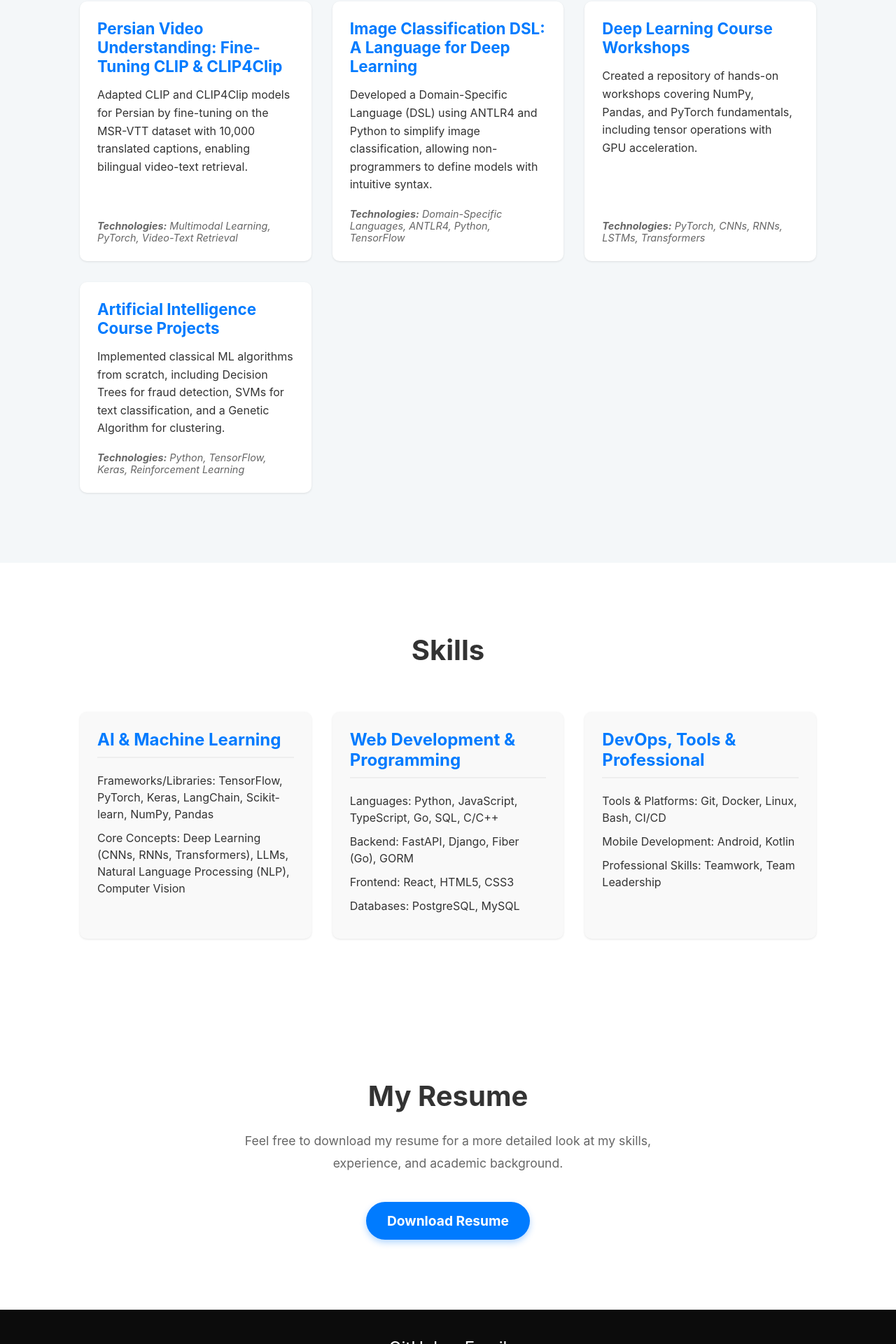
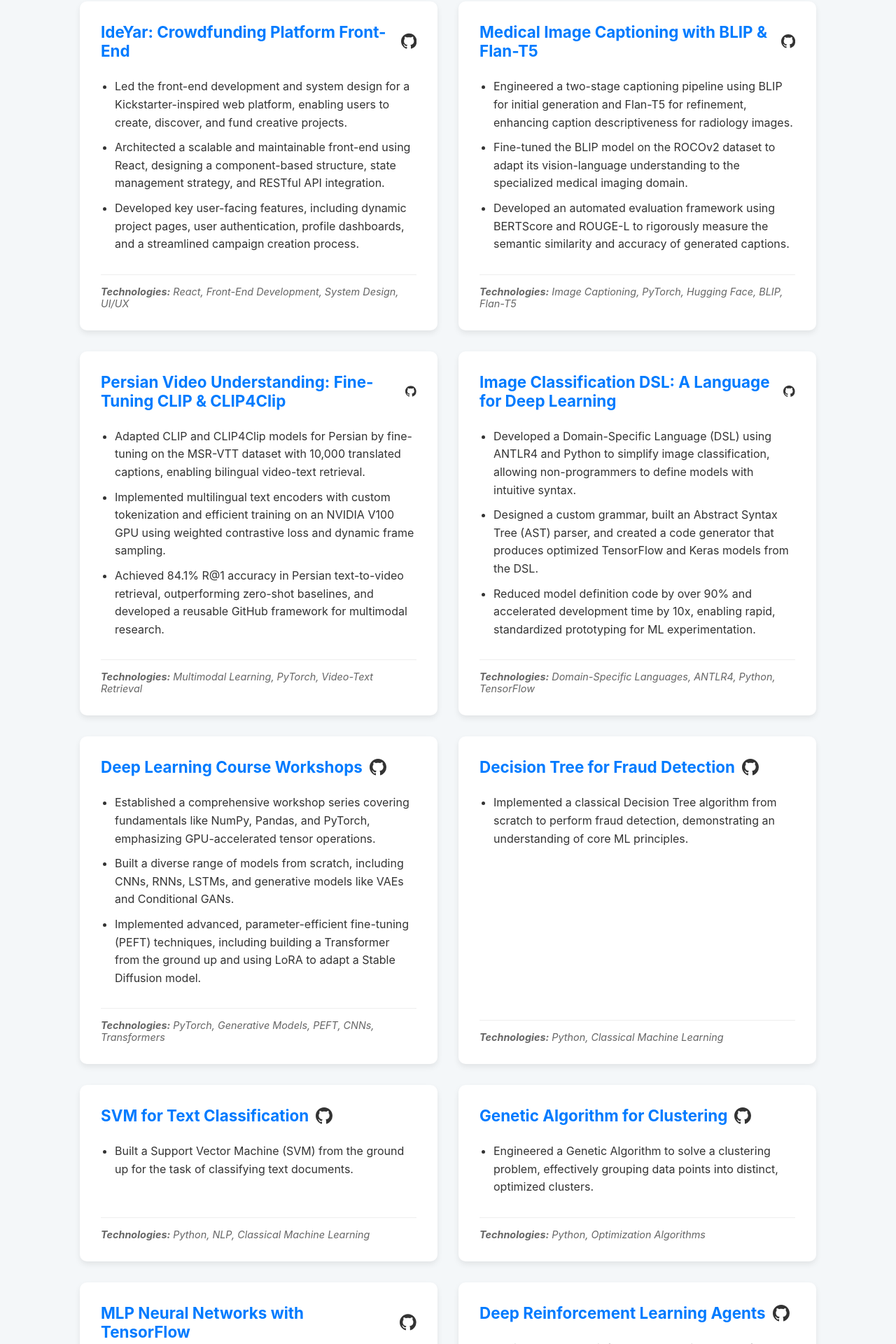
Before and after one commit to abtin81badie/abtin-portfolio, a React (Vite) app: page / in a window 1280 px wide. Shown: the part 4560-6480 px from the top of the page at 70% size. Built offline with nearby package versions, Linux system fonts and the light colour scheme.

Commit message:
feat: update the project section.

```diff
--- a/src/components/sections/Projects.tsx
+++ b/src/components/sections/Projects.tsx
@@ -1,5 +1,19 @@
 import React from "react";
 import styled from "styled-components";
+
+// SVG for the GitHub icon to avoid external dependencies
+const GithubIcon = () => (
+  <svg
+    height="24px"
+    width="24px"
+    viewBox="0 0 16 16"
+    fill="currentColor"
+    style={{ marginLeft: '10px' }}
+  >
+    <path d="M8 0C3.58 0 0 3.58 0 8c0 3.54 2.29 6.53 5.47 7.59.4.07.55-.17.55-.38 0-.19-.01-.82-.01-1.49-2.01.37-2.53-.49-2.69-.94-.09-.23-.48-.94-.82-1.13-.28-.15-.68-.52-.01-.53.63-.01 1.08.58 1.23.82.72 1.21 1.87.87 2.33.66.07-.52.28-.87.51-1.07-1.78-.2-3.64-.89-3.64-3.95 0-.87.31-1.59.82-2.15-.08-.2-.36-1.02.08-2.12 0 0 .67-.21 2.2.82.64-.18 1.32-.27 2-.27.68 0 1.36.09 2 .27 1.53-1.04 2.2-.82 2.2-.82.44 1.1.16 1.92.08 2.12.51.56.82 1.27.82 2.15 0 3.07-1.87 3.75-3.65 3.95.29.25.54.73.54 1.48 0 1.07-.01 1.93-.01 2.2 0 .21.15.46.55.38A8.013 8.013 0 0 0 16 8c0-4.42-3.58-8-8-8z"></path>
+  </svg>
+);
+
 
 const SectionContainer = styled.div`
   padding: 100px 0;
@@ -21,29 +35,52 @@ const SectionTitle = styled.h2`
 
 const ProjectsGrid = styled.div`
   display: grid;
-  grid-template-columns: repeat(auto-fit, minmax(300px, 1fr));
+  grid-template-columns: repeat(auto-fit, minmax(340px, 1fr));
   gap: 30px;
 `;
 
 const ProjectCard = styled.div`
   background: #ffffff;
-  padding: 25px;
+  padding: 30px;
   border-radius: 10px;
-  box-shadow: 0 1px 3px rgba(0, 0, 0, 0.1);
+  box-shadow: 0 4px 8px rgba(0, 0, 0, 0.08);
   display: flex;
   flex-direction: column;
+  transition: transform 0.3s ease, box-shadow 0.3s ease;
+
+  &:hover {
+    transform: translateY(-5px);
+    box-shadow: 0 8px 16px rgba(0, 0, 0, 0.12);
+  }
 `;
 
-const ProjectTitle = styled.h3`
-  font-size: 1.4rem;
-  color: #007bff;
+const ProjectTitleWrapper = styled.div`
+  display: flex;
+  align-items: center;
   margin-bottom: 15px;
 `;
 
-const ProjectDescription = styled.p`
+const ProjectTitleLink = styled.a`
+  font-size: 1.4rem;
+  color: #007bff;
+  text-decoration: none;
+  font-weight: bold;
+
+  &:hover {
+    text-decoration: underline;
+  }
+`;
+
+const ProjectDetailsList = styled.ul`
   font-size: 1rem;
   line-height: 1.6;
   flex-grow: 1;
+  padding-left: 20px;
+  margin-top: 10px;
+`;
+
+const ProjectDetailItem = styled.li`
+  margin-bottom: 10px;
 `;
 
 const TechList = styled.p`
@@ -51,32 +88,102 @@ const TechList = styled.p`
   font-style: italic;
   color: #666;
   margin-top: 20px;
+  border-top: 1px solid #eee;
+  padding-top: 15px;
 `;
 
+// Updated project data transcribed from your LaTeX file
 const projects = [
   {
+    title: "IdeYar: Crowdfunding Platform Front-End",
+    github: "https://github.com/mosaic-2/IdeYar-front",
+    tech: "React, Front-End Development, System Design, UI/UX",
+    details: [
+      "Led the front-end development and system design for a Kickstarter-inspired web platform, enabling users to create, discover, and fund creative projects.",
+      "Architected a scalable and maintainable front-end using React, designing a component-based structure, state management strategy, and RESTful API integration.",
+      "Developed key user-facing features, including dynamic project pages, user authentication, profile dashboards, and a streamlined campaign creation process.",
+    ],
+  },
+  {
+    title: "Medical Image Captioning with BLIP & Flan-T5",
+    github: "https://github.com/abtin81badie/medical-image-captioning",
+    tech: "Image Captioning, PyTorch, Hugging Face, BLIP, Flan-T5",
+    details: [
+      "Engineered a two-stage captioning pipeline using BLIP for initial generation and Flan-T5 for refinement, enhancing caption descriptiveness for radiology images.",
+      "Fine-tuned the BLIP model on the ROCOv2 dataset to adapt its vision-language understanding to the specialized medical imaging domain.",
+      "Developed an automated evaluation framework using BERTScore and ROUGE-L to rigorously measure the semantic similarity and accuracy of generated captions.",
+    ],
+  },
+  {
     title: "Persian Video Understanding: Fine-Tuning CLIP & CLIP4Clip",
-    description:
+    github: "https://github.com/abtin81badie/Deep-Learning",
+    tech: "Multimodal Learning, PyTorch, Video-Text Retrieval",
+    details: [
       "Adapted CLIP and CLIP4Clip models for Persian by fine-tuning on the MSR-VTT dataset with 10,000 translated captions, enabling bilingual video-text retrieval.",
-    tech: "Multimodal Learning, PyTorch, Video-Text Retrieval",
+      "Implemented multilingual text encoders with custom tokenization and efficient training on an NVIDIA V100 GPU using weighted contrastive loss and dynamic frame sampling.",
+      "Achieved 84.1% R@1 accuracy in Persian text-to-video retrieval, outperforming zero-shot baselines, and developed a reusable GitHub framework for multimodal research.",
+    ],
   },
   {
     title: "Image Classification DSL: A Language for Deep Learning",
-    description:
+    github: "https://github.com/abtin81badie/Image-DSL",
+    tech: "Domain-Specific Languages, ANTLR4, Python, TensorFlow",
+    details: [
       "Developed a Domain-Specific Language (DSL) using ANTLR4 and Python to simplify image classification, allowing non-programmers to define models with intuitive syntax.",
-    tech: "Domain-Specific Languages, ANTLR4, Python, TensorFlow",
+      "Designed a custom grammar, built an Abstract Syntax Tree (AST) parser, and created a code generator that produces optimized TensorFlow and Keras models from the DSL.",
+      "Reduced model definition code by over 90% and accelerated development time by 10x, enabling rapid, standardized prototyping for ML experimentation.",
+    ],
   },
   {
     title: "Deep Learning Course Workshops",
-    description:
-      "Created a repository of hands-on workshops covering NumPy, Pandas, and PyTorch fundamentals, including tensor operations with GPU acceleration.",
-    tech: "PyTorch, CNNs, RNNs, LSTMs, Transformers",
+    github: "https://github.com/abtin81badie/Practical-Deep-Learning-Series",
+    tech: "PyTorch, Generative Models, PEFT, CNNs, Transformers",
+    details: [
+      "Established a comprehensive workshop series covering fundamentals like NumPy, Pandas, and PyTorch, emphasizing GPU-accelerated tensor operations.",
+      "Built a diverse range of models from scratch, including CNNs, RNNs, LSTMs, and generative models like VAEs and Conditional GANs.",
+      "Implemented advanced, parameter-efficient fine-tuning (PEFT) techniques, including building a Transformer from the ground up and using LoRA to adapt a Stable Diffusion model.",
+    ],
   },
   {
-    title: "Artificial Intelligence Course Projects",
-    description:
-      "Implemented classical ML algorithms from scratch, including Decision Trees for fraud detection, SVMs for text classification, and a Genetic Algorithm for clustering.",
-    tech: "Python, TensorFlow, Keras, Reinforcement Learning",
+    title: "Decision Tree for Fraud Detection",
+    github: "https://github.com/abtin81badie/decision-tree",
+    tech: "Python, Classical Machine Learning",
+    details: [
+      "Implemented a classical Decision Tree algorithm from scratch to perform fraud detection, demonstrating an understanding of core ML principles.",
+    ],
+  },
+  {
+    title: "SVM for Text Classification",
+    github: "https://github.com/abtin81badie/SVM",
+    tech: "Python, NLP, Classical Machine Learning",
+    details: [
+      "Built a Support Vector Machine (SVM) from the ground up for the task of classifying text documents.",
+    ],
+  },
+  {
+    title: "Genetic Algorithm for Clustering",
+    github: "https://github.com/abtin81badie/genetics",
+    tech: "Python, Optimization Algorithms",
+    details: [
+      "Engineered a Genetic Algorithm to solve a clustering problem, effectively grouping data points into distinct, optimized clusters.",
+    ],
+  },
+  {
+    title: "MLP Neural Networks with TensorFlow",
+    github: "https://github.com/abtin81badie/Neural-Network",
+    tech: "Python, TensorFlow, Keras, Deep Learning",
+    details: [
+      "Built and trained Multi-Layer Perceptron (MLP) networks for function approximation and CIFAR-10 image classification.",
+      "Conducted full hyperparameter tuning to optimize model accuracy and performance.",
+    ],
+  },
+  {
+    title: "Deep Reinforcement Learning Agents",
+    github: "https://github.com/abtin81badie/RL",
+    tech: "Python, Reinforcement Learning",
+    details: [
+      "Engineered deep reinforcement learning agents for pendulum balancing (achieving a 95% success rate) and the game of Othello (reaching an 82% win rate).",
+    ],
   },
 ];
 
@@ -88,8 +195,19 @@ const Projects = () => {
         <ProjectsGrid>
           {projects.map((proj, index) => (
             <ProjectCard key={index}>
-              <ProjectTitle>{proj.title}</ProjectTitle>
-              <ProjectDescription>{proj.description}</ProjectDescription>
+              <ProjectTitleWrapper>
+                <ProjectTitleLink href={proj.github} target="_blank" rel="noopener noreferrer">
+                  {proj.title}
+                </ProjectTitleLink>
+                {proj.github && <GithubIcon />}
+              </ProjectTitleWrapper>
+
+              <ProjectDetailsList>
+                {proj.details.map((item, i) => (
+                  <ProjectDetailItem key={i}>{item}</ProjectDetailItem>
+                ))}
+              </ProjectDetailsList>
+
               <TechList>
                 <strong>Technologies:</strong> {proj.tech}
               </TechList>
```
Also changed, not shown: 1 other file (tests, documents, lock files or other folders).
